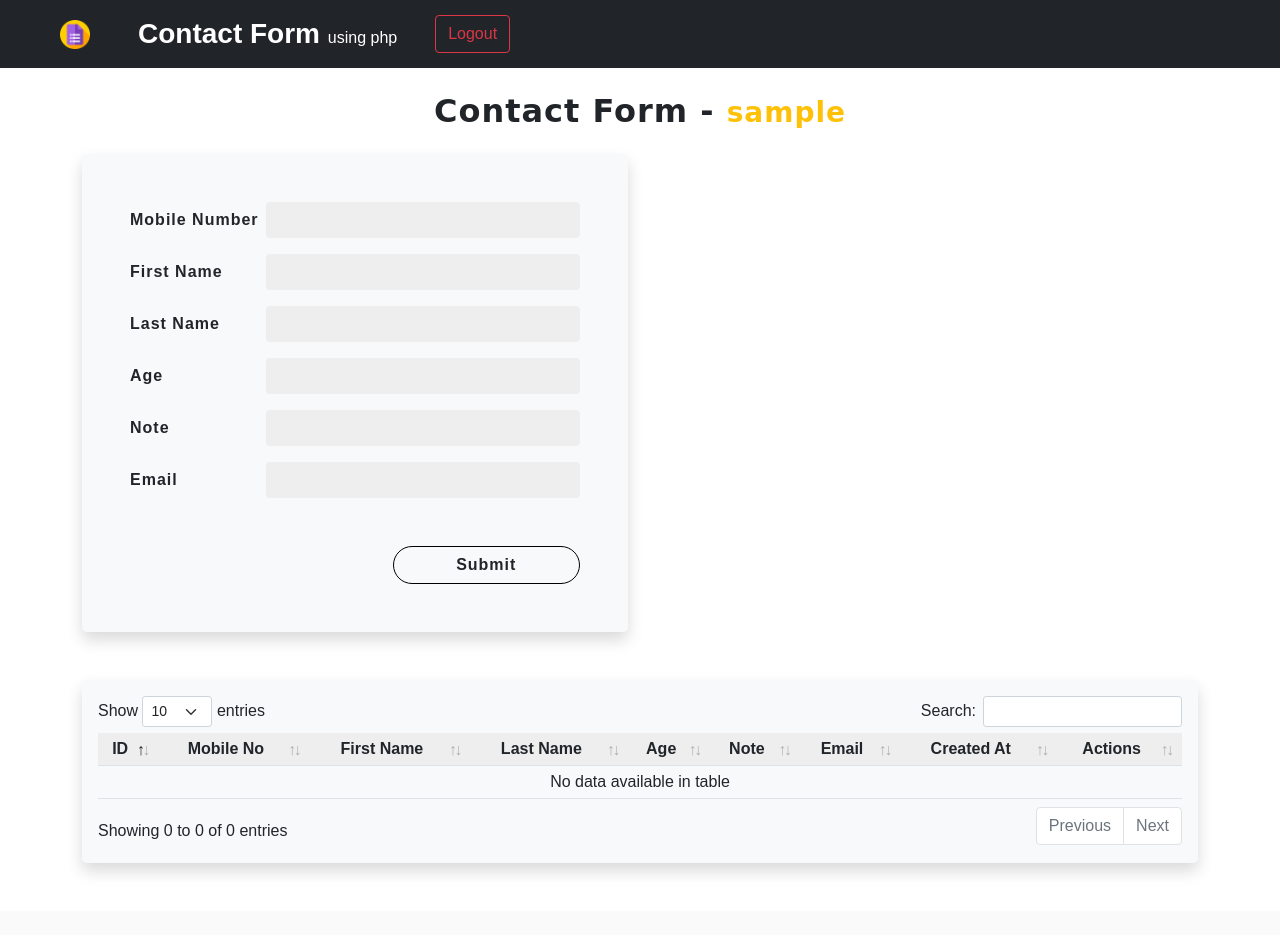
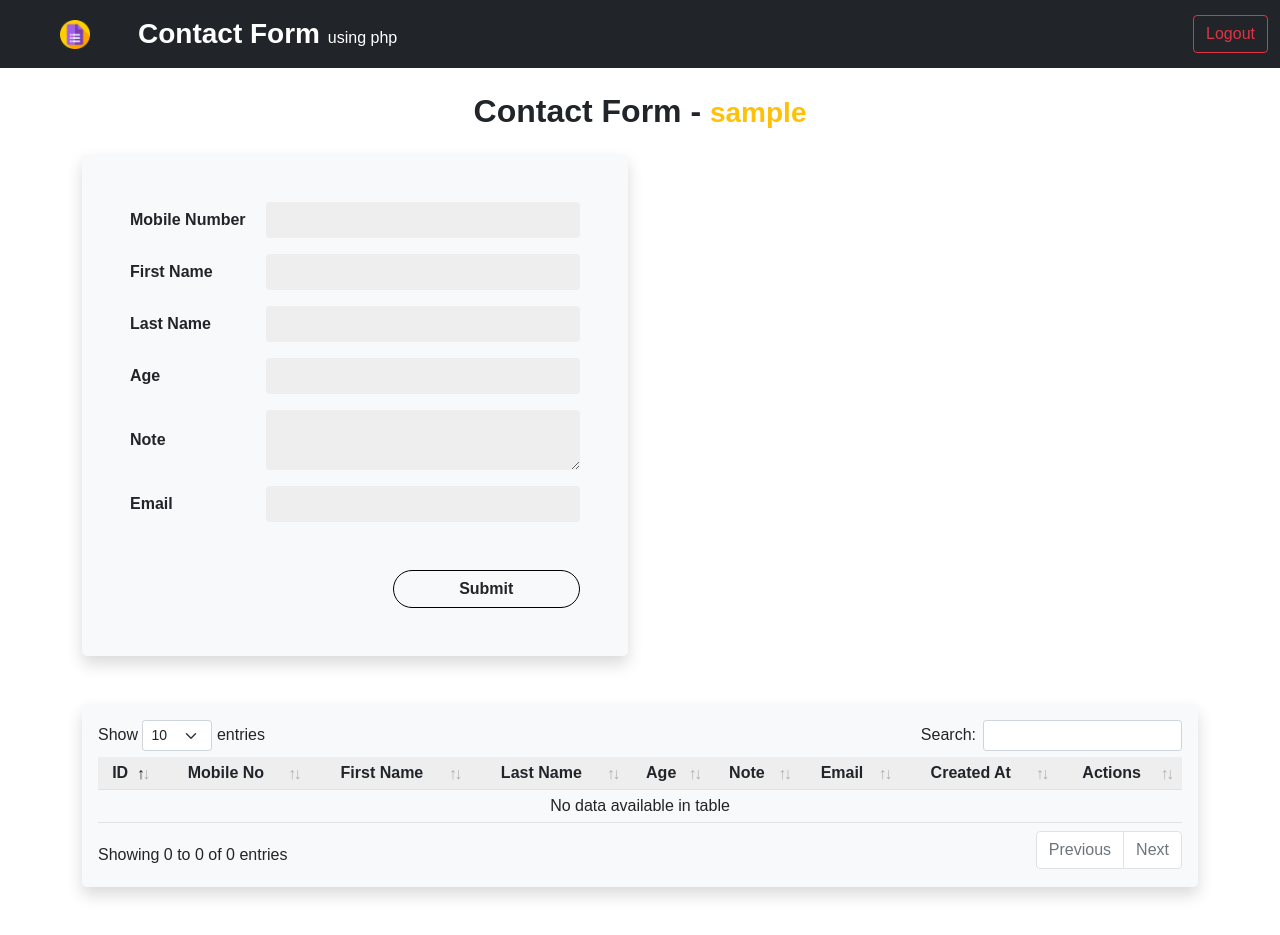
Before and after one commit to jacktherock/PHP-miniproject, a PHP site: page /contact.php in a window 1280 px wide. Before the commit the page ends 872 px from the top, so only its background shows below. Run offline with PHP 8.4, Linux system fonts and the light colour scheme; the visitor is signed in with stand-in values (Sample User, id 1); data that the repository does not hold is empty.

Commit message:
minor Updates

```diff
--- a/css/style.css
+++ b/css/style.css
@@ -1,17 +1,19 @@
 body {
-    font-family: Arial, Helvetica, sans-serif !important;
+    /* font-family: Arial, Helvetica, sans-serif !important; */
+    font-family: Nunito, sans-serif !important;
 }
 
 h2 {
     font-weight: bold;
-    letter-spacing: 1px;
-    font-family: 'Brush Script MT', cursive;
+    /* letter-spacing: 1px; */
+    /* font-family: 'Brush Script MT', cursive; */
+    font-family:  Nunito, sans-serif;
 }
 
 .tag>label {
     width: 200px;
     font-weight: bold;
-    letter-spacing: 1px;
+    /* letter-spacing: 1px; */
 }
 
 .tag>input {
@@ -25,11 +27,22 @@ h2 {
     border: 0px solid !important;
 }
 
+.tag>textarea {
+    background-color: #EEEEEE;
+    outline: none !important;
+    border: 0px solid !important;
+}
+
+.tag>textarea:focus {
+    outline: none !important;
+    border: 0px solid !important;
+}
+
 .btn-submit {
     border: 1px solid #000000;
     border-radius: 60px;
     font-weight: bold;
-    letter-spacing: 1px;
+    /* letter-spacing: 1px; */
 }
 
 .btn-submit:hover {
@@ -40,7 +53,7 @@ h2 {
     border: 1px solid #000000;
     border-radius: 60px;
     font-weight: bold;
-    letter-spacing: 1px;
+    /* letter-spacing: 1px; */
 }
 
 .btn-update:hover {
--- a/partials/_insertForm.php
+++ b/partials/_insertForm.php
@@ -17,7 +17,7 @@
     </div>
     <div class="mb-3 d-flex flex-row tag form-group">
         <label class="form-label my-auto">Note</label>
-        <input type="text" class="form-control" name="note" id="note">
+        <textarea type="text" class="form-control" name="note" id="note"></textarea>
     </div>
     <div class="mb-3 d-flex flex-row tag form-group">
         <label class="form-label my-auto">Email</label>
--- a/partials/_navbar.php
+++ b/partials/_navbar.php
@@ -12,7 +12,7 @@ echo '<nav class="navbar navbar-expand-lg navbar-dark bg-dark">
     <a class="navbar-brand d-flex" href="/php-projects/PHP-miniProject/index.php">
         <img src="img/logo.png" alt="" width="30" height="29" class="mx-5 d-inline-block my-auto">
         <div class="fs-3">
-            <strong> Contact Form</strong>
+            <strong>Contact Form</strong>
             <small class="fs-6">using php</small>
         </div>
     </a>
@@ -20,7 +20,7 @@ echo '<nav class="navbar navbar-expand-lg navbar-dark bg-dark">
         <span class="navbar-toggler-icon"></span>
       </button>
       <div class="collapse navbar-collapse" id="navbarSupportedContent">
-      <div class="d-flex">';
+      <div class="d-flex ms-auto">';
           if (!$loggedin) {
             echo '<li class="nav-item">
             <a class="btn btn-outline-warning" href="/php-projects/PHP-miniProject/login.php">Login</a>
--- a/partials/_updateForm.php
+++ b/partials/_updateForm.php
@@ -26,7 +26,7 @@
                     </div>
                     <div class="mb-3 d-flex flex-row tag form-group">
                         <label class="form-label my-auto">Note</label>
-                        <input type="text" class="form-control" name="noteEdit" id="noteEdit">
+                        <textarea type="text" class="form-control" name="noteEdit" id="noteEdit"></textarea>
                     </div>
                     <div class="mb-3 d-flex flex-row tag form-group">
                         <label class="form-label my-auto">Email</label>
```
